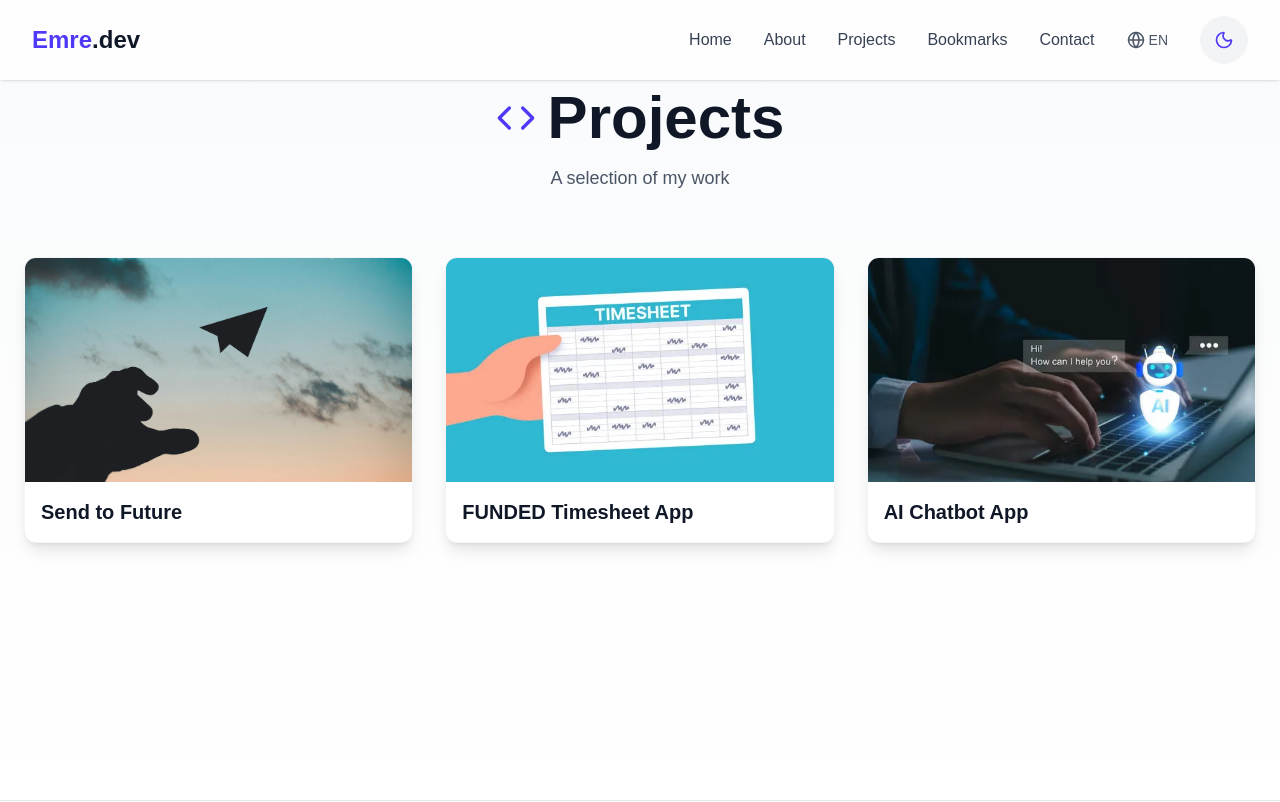
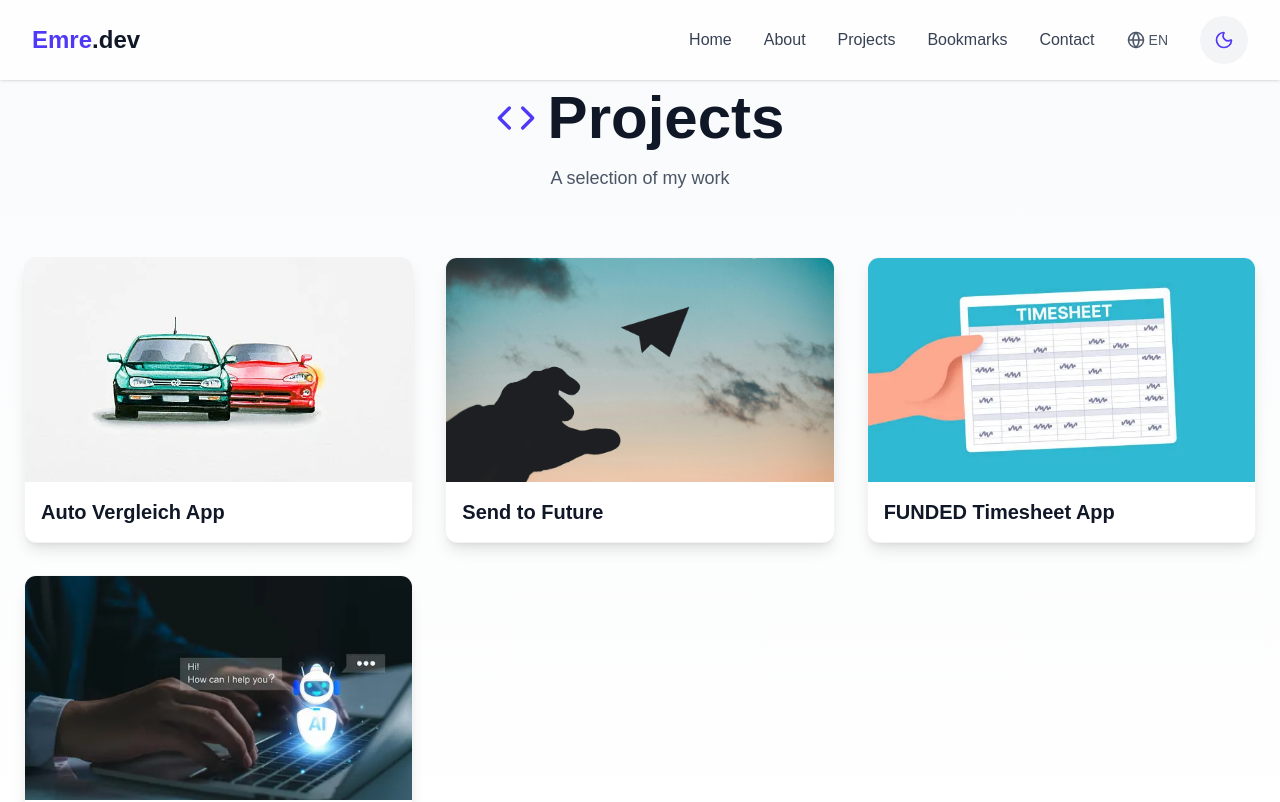
Before and after one commit to emrekrt1655/my-portfolio, a Next.js app: page /Emre_Kurt_CV.pdf/projects in a window 1280 px wide. Shown: the top 802 px of the page. Built offline with nearby package versions, Linux system fonts and the light colour scheme.

Commit message:
feat: add Auto Vergleich App project details and images to project list

```diff
--- a/app/constants/projects.ts
+++ b/app/constants/projects.ts
@@ -26,6 +26,32 @@ const contributionText = {
 };
 
 const projectList: Project[] = [
+  {
+    slug: "auto-compare-app",
+    title: "Auto Vergleich App",
+    description: {
+      en: "An intelligent car comparison web application where users can select two cars and choose which aspects they want to compare — such as fuel consumption, insurance, maintenance, and total cost. The app sends a request to an AI model that performs a detailed cost comparison and provides personalized recommendations. Built with Next.js, Supabase for authentication, React Query for data fetching and caching, Tailwind CSS for UI styling, Next Intl for localization, and integrated with a Car API.",
+      de: "Eine intelligente Auto-Vergleichs-App, in der Benutzer zwei Fahrzeuge auswählen und die Vergleichskriterien bestimmen können – wie z. B. Kraftstoffverbrauch, Versicherung, Wartung und Gesamtkosten. Die Anwendung sendet eine Anfrage an ein KI-Modell, das eine detaillierte Kostenanalyse durchführt und personalisierte Empfehlungen gibt. Entwickelt mit Next.js, Supabase für Authentifizierung, React Query für Datenabfragen, Tailwind CSS für das UI, Next Intl für Internationalisierung und integriert mit einer Car API.",
+    },
+    image: "/images/projects/auto-vergleich/auto-vergleich.png",
+    githubUrl: "https://github.com/emrekrt1655/auto-vergleich",
+    liveUrl: "",
+    techStack: [
+      { name: "React", icon: "devicon-react-original colored" },
+      { name: "Next.js", icon: "devicon-nextjs-original" },
+      { name: "TypeScript", icon: "devicon-typescript-plain colored" },
+      { name: "Tailwind CSS", icon: "devicon-tailwindcss-plain colored" },
+      { name: "React Query", icon: "devicon-react-original colored" },
+      { name: "Supabase", icon: "devicon-supabase-plain colored" },
+      { name: "Next Intl", icon: "devicon-nextjs-original" },
+      { name: "OpenAI API", icon: "devicon-openai-plain colored" },
+      { name: "Car API", icon: "devicon-typescript-plain colored" },
+    ],
+    images: [
+      "/images/projects/auto-vergleich/1.png",
+    ],
+    contributionEnabled: true,
+  },
   {
     slug: "send-to-future",
     title: "Send to Future",
```
Also changed, not shown: public/images/projects/auto-vergleich/1.png (added), public/images/projects/auto-vergleich/auto-vergleich.png (added).
